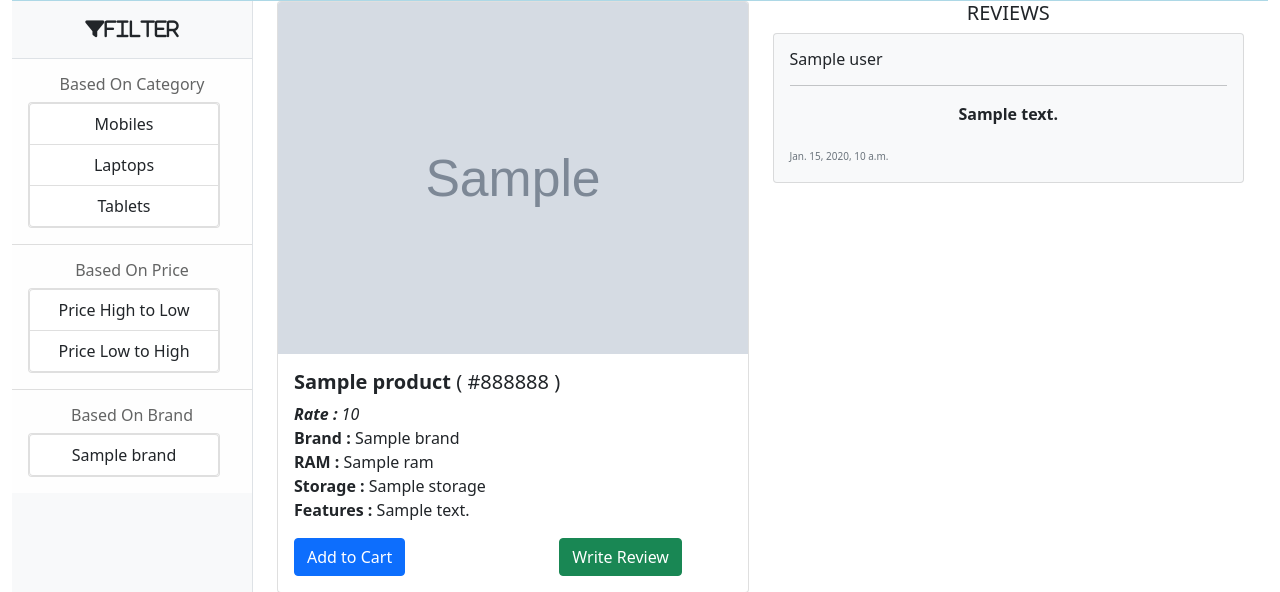
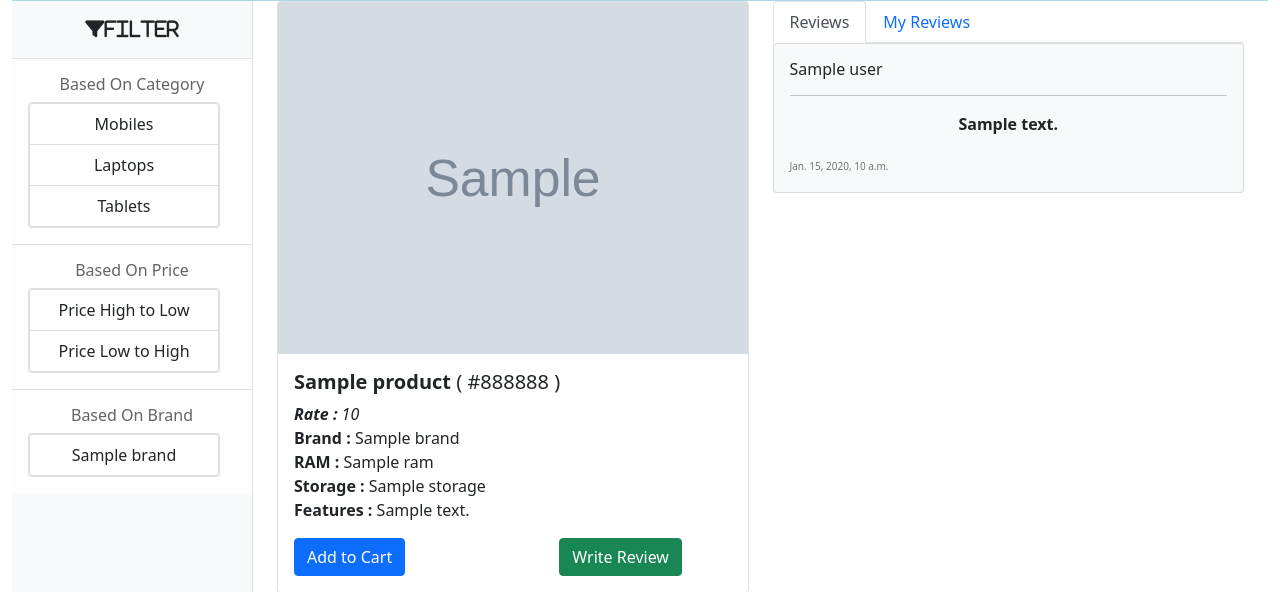
Before and after one commit to VrindhaAravind/ElectronicStore, a Django app: template electronicstore/customer/templates/productdetail.html in a window 1280 px wide. Shown: the part 71-663 px from the top of the page. Run offline with Django 3.2, Linux system fonts and the light colour scheme; the template is opened without the code that fills it: most values are stand-ins (such as "Sample title", 1, 10 or a date in 2020); grey boxes marked "Sample" are stand-in pictures; some libraries are stand-ins or nearby versions.

Commit message:
edit reviews added

```diff
--- a/electronicstore/customer/templates/productdetail.html
+++ b/electronicstore/customer/templates/productdetail.html
@@ -44,7 +44,22 @@
             </div>
         </div>
         <div class="col-6">
-            <h5 style="text-align:center; ">REVIEWS</h5>
+
+            <nav>
+                <div class="nav nav-tabs" id="nav-tab" role="tablist">
+                    <button class="nav-link active" id="nav-home-tab" data-bs-toggle="tab" data-bs-target="#nav-home"
+                            type="button" role="tab" aria-controls="nav-home" aria-selected="true">Reviews
+                    </button>
+                    <button class="nav-link" id="nav-profile-tab" data-bs-toggle="tab" data-bs-target="#nav-profile"
+                            type="button" role="tab" aria-controls="nav-profile" aria-selected="false">My Reviews
+                    </button>
+
+                </div>
+            </nav>
+            <div class="tab-content" id="nav-tabContent">
+                <div class="tab-pane fade show active" id="nav-home" role="tabpanel" aria-labelledby="nav-home-tab">
+
+                    {% if reviews %}
                     {%for review in reviews %}
                     <div class="card bg-light">
                         <div class="card-body">
@@ -55,6 +70,32 @@
                         </div>
                     </div>
                     {%endfor%}
+                    {% else %}
+                    <h4>No reviews Posted.</h4>
+                    {% endif %}
+                </div>
+                <div class="tab-pane fade" id="nav-profile" role="tabpanel" aria-labelledby="nav-profile-tab">
+
+                    {% if my_reviews %}
+                    {%for review in my_reviews %}
+                    <div class="card bg-light">
+                        <div class="card-body">
+                            <h6>{{review.user}} <a style="text-decoration:none;" href="{%url 'editreview' review.id %}"><span
+                                    class="text-muted" style="font-size:10px;">Edit</span></a></h6>
+                            <hr>
+                            <b><p style="text-align:center;">{{review.review}}</p></b>
+                            <span class="text-muted" style="font-size:10px;">{{review.date}}</span>
+                        </div>
+                    </div>
+                    {%endfor%}
+                    {% else %}
+                    <h4>You have not posted reviews for this product.</h4>
+                    {% endif %}
+                </div>
+
+            </div>
+
+
         </div>
     </div>
 
```
Lines whose indentation alone changed are shown as unchanged.
